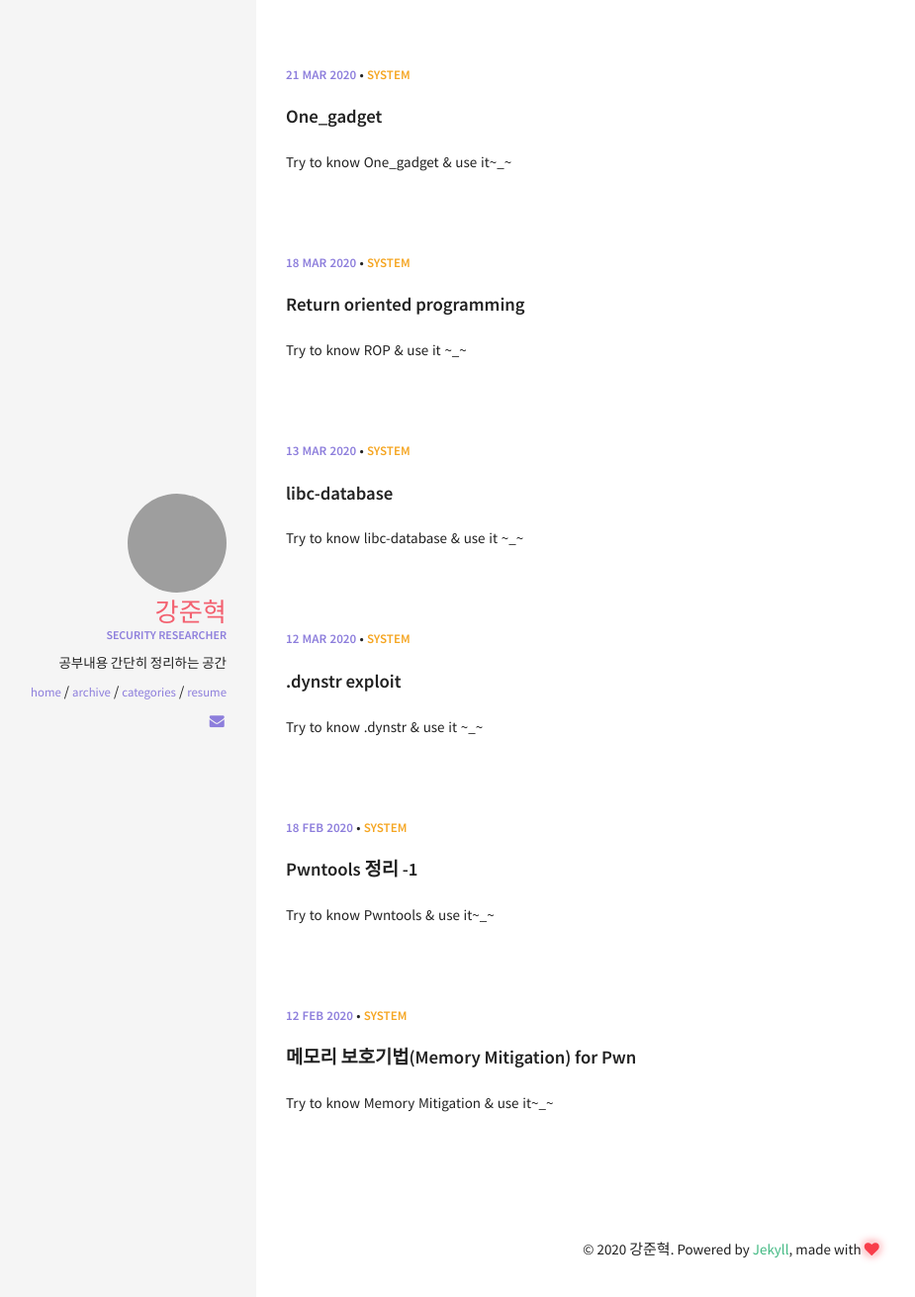
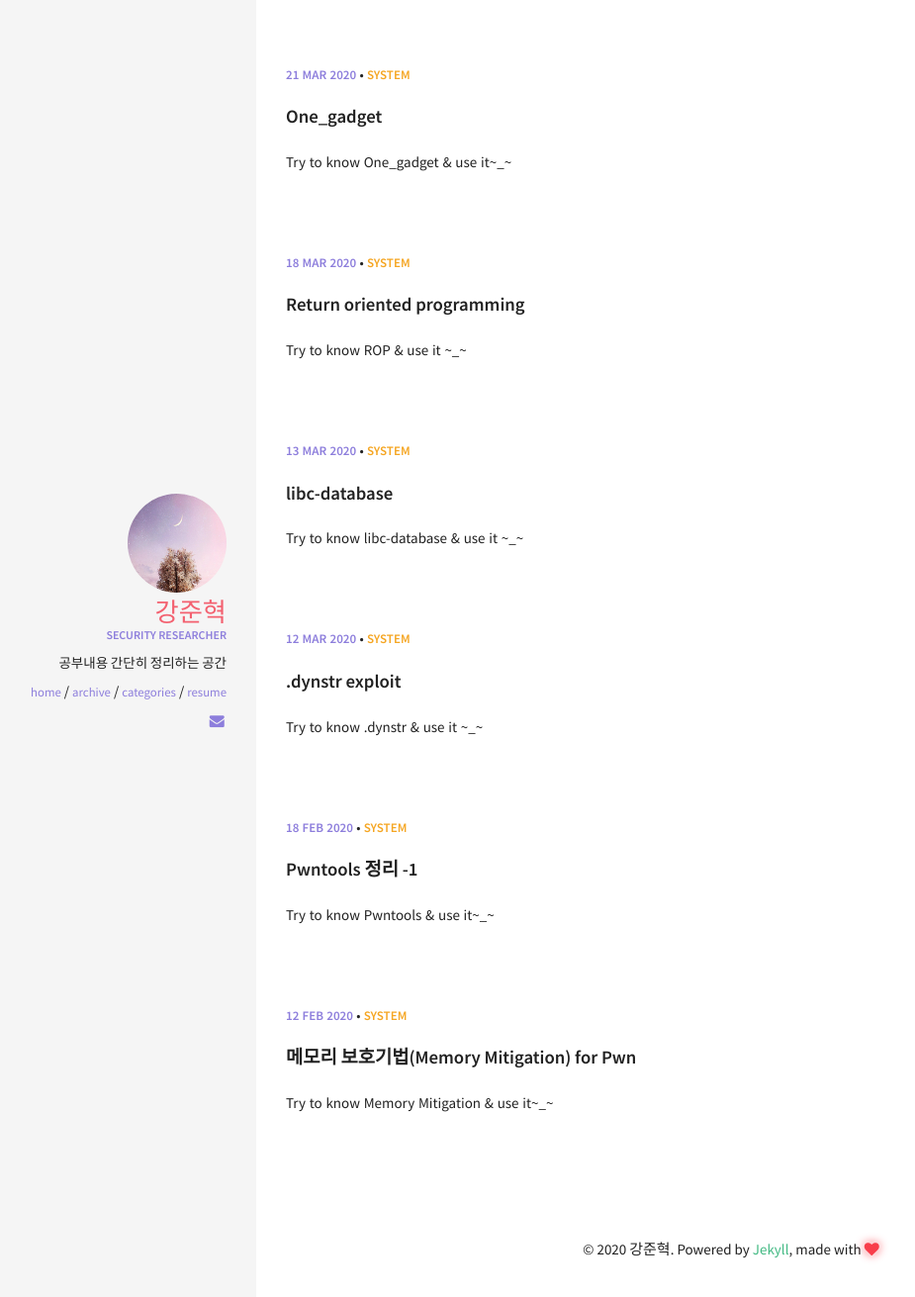
Before and after one commit to kangsecu/kangsecu.github.io, a Jekyll site: the page built from index.html, in a window 1280 px wide. Shown: the top 1311 px of the page at 99% size, without its empty margins (61-986 px from the left). Built offline with Jekyll 4.4.1, drawn with Linux system fonts in a browser that asks for light colours.

Commit message:
Update _config.yml

```diff
--- a/_config.yml
+++ b/_config.yml
@@ -36,7 +36,7 @@ kramdown:
 #
 owner:
   name: 강준혁
-  avatar: gainlogo.png
+  avatar: gainlogo.jpg
   job: "Security Researcher"
   bio: "공부내용 간단히 정리하는 공간"
   email: kangsecu@gmail.com
```
